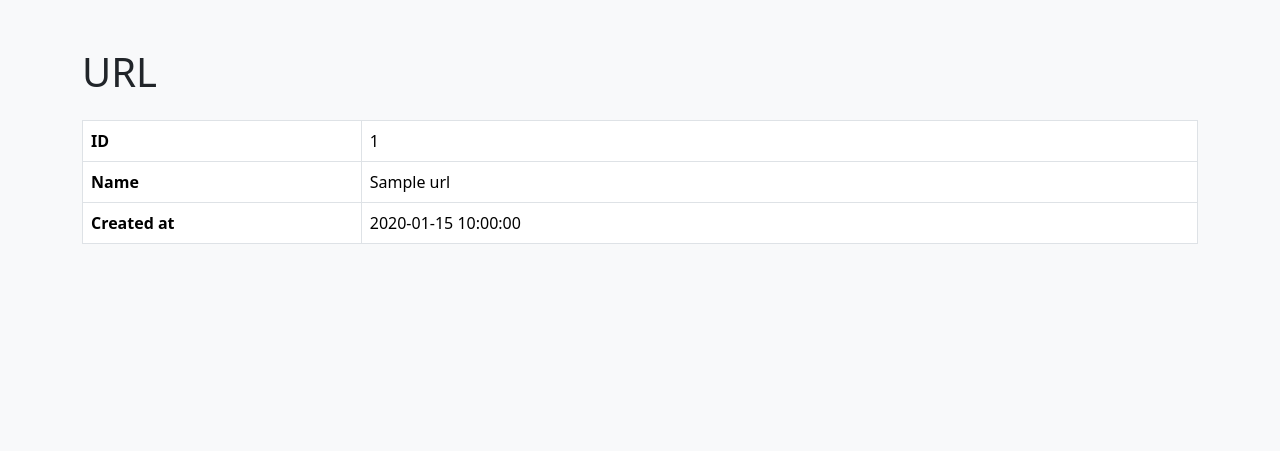
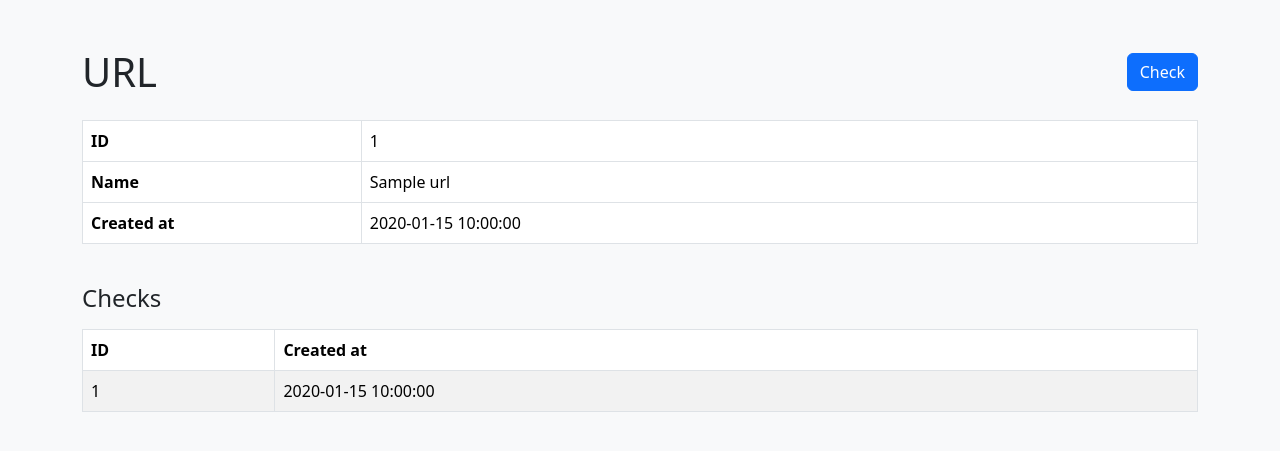
Before and after one commit to chifcrow/python-project-83, a Flask app: template page_analyzer/templates/url.html in a window 1280 px wide. Shown: the part 57-508 px from the top of the page. Run offline with Flask 3, Linux system fonts and the light colour scheme; the template is opened without the code that fills it: most values are stand-ins (such as "Sample title", 1, 10 or a date in 2020); some libraries are stand-ins or nearby versions.

Commit message:
Add URL checks and last check date

```diff
--- a/database.sql
+++ b/database.sql
@@ -3,3 +3,16 @@ CREATE TABLE IF NOT EXISTS urls (
     name VARCHAR(255) UNIQUE NOT NULL,
     created_at TIMESTAMP NOT NULL
 );
+
+CREATE TABLE IF NOT EXISTS url_checks (
+    id BIGSERIAL PRIMARY KEY,
+    url_id BIGINT NOT NULL REFERENCES urls (id) ON DELETE CASCADE,
+    status_code INTEGER,
+    h1 TEXT,
+    title TEXT,
+    description TEXT,
+    created_at TIMESTAMP NOT NULL
+);
+
+CREATE INDEX IF NOT EXISTS idx_url_checks_url_id ON url_checks (url_id);
+CREATE INDEX IF NOT EXISTS idx_url_checks_created_at ON url_checks (created_at);
--- a/page_analyzer/app.py
+++ b/page_analyzer/app.py
@@ -1,11 +1,9 @@
 from __future__ import annotations
 from datetime import datetime
 from urllib.parse import urlparse
-
 import psycopg2
 import validators
 from flask import Flask, flash, redirect, render_template, request, url_for
-
 from page_analyzer.config import get_database_url, get_secret_key, load_env
 from page_analyzer.db import fetch_all, fetch_one, get_db_connection, init_db
 
@@ -35,13 +33,16 @@ def is_valid_url(raw_url: str) -> bool:
         return False
     if not validators.url(raw_url):
         return False
+
     parsed = urlparse(raw_url)
     return bool(parsed.scheme and parsed.netloc)
 
 
 def render_index(url_value: str, error: str | None, status_code: int = 200):
-    return render_template(
-        "index.html", url_value=url_value, error=error), status_code
+    return (
+        render_template("index.html", url_value=url_value, error=error),
+        status_code,
+    )
 
 
 @app.get("/")
@@ -67,7 +68,10 @@ def urls_create():
 
     try:
         with conn.cursor() as cur:
-            cur.execute("SELECT id FROM urls WHERE name = %s;", (normalized,))
+            cur.execute(
+                "SELECT id FROM urls WHERE name = %s;",
+                (normalized,),
+            )
             existing = fetch_one(cur)
             if existing:
                 flash("URL already exists", "info")
@@ -75,7 +79,9 @@ def urls_create():
 
             created_at = datetime.utcnow()
             cur.execute(
-                "INSERT INTO urls (name, created_at) VALUES (%s, %s) RETURNING id;",
+                "INSERT INTO urls (name, created_at) "
+                "VALUES (%s, %s) "
+                "RETURNING id;",
                 (normalized, created_at),
             )
             new_row = fetch_one(cur)
@@ -94,6 +100,45 @@ def urls_create():
         conn.close()
 
 
+@app.post("/urls/<int:id>/checks")
+def url_checks_create(id: int):
+    try:
+        conn = get_db_connection()
+    except Exception:
+        flash("Database connection error", "danger")
+        return redirect(url_for("urls_index"))
+
+    try:
+        with conn.cursor() as cur:
+            cur.execute(
+                "SELECT id FROM urls WHERE id = %s;",
+                (id,),
+            )
+            url_row = fetch_one(cur)
+            if not url_row:
+                flash("URL not found", "danger")
+                return redirect(url_for("urls_index"))
+
+            created_at = datetime.utcnow()
+            cur.execute(
+                "INSERT INTO url_checks (url_id, created_at) VALUES (%s, %s);",
+                (id, created_at),
+            )
+            conn.commit()
+
+        flash("URL has been checked", "success")
+        return redirect(url_for("url_show", id=id))
+    except psycopg2.Error:
+        try:
+            conn.rollback()
+        except Exception:
+            pass
+        flash("Database error", "danger")
+        return redirect(url_for("url_show", id=id))
+    finally:
+        conn.close()
+
+
 @app.get("/urls")
 def urls_index():
     try:
@@ -104,8 +149,20 @@ def urls_index():
 
     try:
         with conn.cursor() as cur:
-            cur.execute("SELECT id, name, created_at FROM urls ORDER BY id DESC;")
+            cur.execute(
+                "SELECT "
+                "  u.id, "
+                "  u.name, "
+                "  u.created_at, "
+                "  MAX(c.created_at) AS last_check "
+                "FROM urls AS u "
+                "LEFT JOIN url_checks AS c "
+                "  ON c.url_id = u.id "
+                "GROUP BY u.id "
+                "ORDER BY u.id DESC;"
+            )
             urls = fetch_all(cur)
+
         return render_template("urls.html", urls=urls)
     finally:
         conn.close()
@@ -121,13 +178,27 @@ def url_show(id: int):
 
     try:
         with conn.cursor() as cur:
-            cur.execute("SELECT id, name, created_at FROM urls WHERE id = %s;", (id,))
+            cur.execute(
+                "SELECT id, name, created_at "
+                "FROM urls "
+                "WHERE id = %s;",
+                (id,),
+            )
             url_row = fetch_one(cur)
 
-        if not url_row:
-            flash("URL not found", "danger")
-            return redirect(url_for("urls_index"))
+            if not url_row:
+                flash("URL not found", "danger")
+                return redirect(url_for("urls_index"))
 
-        return render_template("url.html", url=url_row)
+            cur.execute(
+                "SELECT id, created_at "
+                "FROM url_checks "
+                "WHERE url_id = %s "
+                "ORDER BY id DESC;",
+                (id,),
+            )
+            checks = fetch_all(cur)
+
+        return render_template("url.html", url=url_row, checks=checks)
     finally:
         conn.close()
--- a/page_analyzer/templates/url.html
+++ b/page_analyzer/templates/url.html
@@ -1,7 +1,16 @@
 {% extends "base.html" %} {% block title %}URL{% endblock %} {% block content %}
-<h1 class="mb-4">URL</h1>
+<div class="d-flex align-items-center justify-content-between mb-4">
+  <h1 class="mb-0">URL</h1>
+  <form
+    action="{{ url_for('url_checks_create', id=url.id) }}"
+    method="post"
+    class="m-0"
+  >
+    <button type="submit" class="btn btn-primary">Check</button>
+  </form>
+</div>
 
-<div class="table-responsive">
+<div class="table-responsive mb-4">
   <table class="table table-bordered align-middle" data-test="url">
     <tbody>
       <tr>
@@ -19,4 +28,27 @@
     </tbody>
   </table>
 </div>
+
+<h2 class="h4 mb-3">Checks</h2>
+<div class="table-responsive">
+  <table
+    class="table table-striped table-bordered align-middle"
+    data-test="checks"
+  >
+    <thead>
+      <tr>
+        <th scope="col">ID</th>
+        <th scope="col">Created at</th>
+      </tr>
+    </thead>
+    <tbody>
+      {% for check in checks %}
+      <tr>
+        <td>{{ check.id }}</td>
+        <td>{{ check.created_at }}</td>
+      </tr>
+      {% endfor %}
+    </tbody>
+  </table>
+</div>
 {% endblock %}
--- a/page_analyzer/templates/urls.html
+++ b/page_analyzer/templates/urls.html
@@ -11,6 +11,7 @@
       <tr>
         <th scope="col">ID</th>
         <th scope="col">Name</th>
+        <th scope="col">Last check</th>
         <th scope="col">Created at</th>
       </tr>
     </thead>
@@ -21,6 +22,7 @@
         <td>
           <a href="{{ url_for('url_show', id=row.id) }}">{{ row.name }}</a>
         </td>
+        <td>{{ row.last_check or "" }}</td>
         <td>{{ row.created_at }}</td>
       </tr>
       {% endfor %}
```
